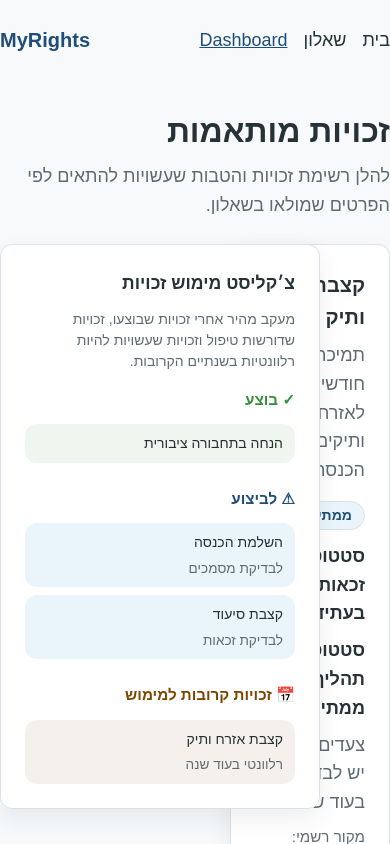
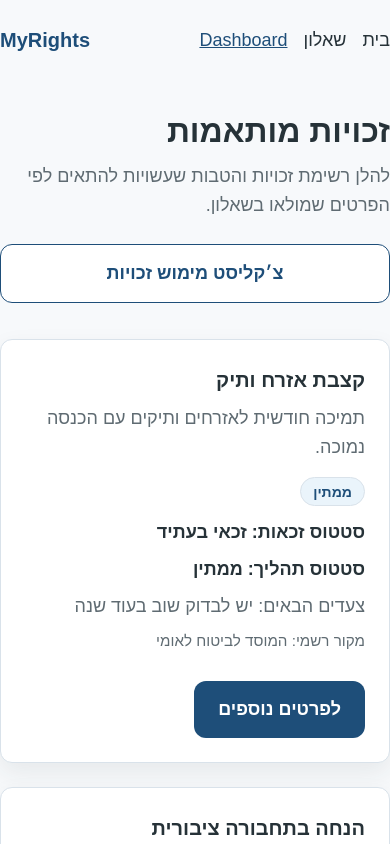
Before and after one commit to Avirooks/myrights-frontend, a React (Vite) app: page /dashboard in a window 390 px wide. Shown: the top 844 px of the page. Built offline with nearby package versions, Linux system fonts and the light colour scheme.

Commit message:
Fix dashboard responsive checklist

```diff
--- a/src/components/RightsChecklist.jsx
+++ b/src/components/RightsChecklist.jsx
@@ -1,4 +1,4 @@
-function RightsChecklist() {
+function RightsChecklist({ id, variant = 'desktop' }) {
   const completedItems = [
     { title: 'הנחה בתחבורה ציבורית', status: 'בוצע' },
   ]
@@ -12,16 +12,23 @@ function RightsChecklist() {
     { title: 'קצבת אזרח ותיק', status: 'רלוונטי בעוד שנה' },
   ]
 
+  const isMobile = variant === 'mobile'
+
   return (
     <aside
+      id={id}
+      className={`rights-checklist ${isMobile ? 'mobile' : 'desktop'}`}
       style={{
+        width: '100%',
+        maxWidth: '100%',
         backgroundColor: 'var(--color-surface)',
         border: '1px solid var(--color-border)',
         borderRadius: 'var(--radius)',
         padding: 'var(--spacing-lg)',
         boxShadow: 'var(--shadow-soft)',
-        position: 'sticky',
-        top: 'var(--spacing-lg)',
+        position: isMobile ? 'static' : 'sticky',
+        top: isMobile ? 'auto' : 'var(--spacing-lg)',
+        boxSizing: 'border-box',
       }}
     >
       <h2
@@ -36,6 +43,7 @@ function RightsChecklist() {
       >
         צ׳קליסט מימוש זכויות
       </h2>
+
       <p
         style={{
           margin: 0,
@@ -50,7 +58,6 @@ function RightsChecklist() {
       </p>
 
       <div style={{ display: 'grid', gap: 'var(--spacing-lg)' }}>
-        {/* בוצע */}
         <div>
           <h3
             style={{
@@ -64,6 +71,7 @@ function RightsChecklist() {
           >
             ✓ בוצע
           </h3>
+
           <ul
             style={{
               margin: 0,
@@ -85,13 +93,15 @@ function RightsChecklist() {
                   color: 'var(--color-text)',
                 }}
               >
-                {item.title}
+                <div>{item.title}</div>
+                <div style={{ fontSize: '0.85rem', color: '#5F6B72', marginTop: '0.25rem' }}>
+                  {item.status}
+                </div>
               </li>
             ))}
           </ul>
         </div>
 
-        {/* לביצוע */}
         <div>
           <h3
             style={{
@@ -105,6 +115,7 @@ function RightsChecklist() {
           >
             ⚠ לביצוע
           </h3>
+
           <ul
             style={{
               margin: 0,
@@ -135,7 +146,6 @@ function RightsChecklist() {
           </ul>
         </div>
 
-        {/* זכויות קרובות */}
         <div>
           <h3
             style={{
@@ -149,6 +159,7 @@ function RightsChecklist() {
           >
             📅 זכויות קרובות למימוש
           </h3>
+
           <ul
             style={{
               margin: 0,
--- a/src/pages/DashboardPage.jsx
+++ b/src/pages/DashboardPage.jsx
@@ -1,4 +1,5 @@
 import { Link } from 'react-router-dom'
+import { useState } from 'react'
 import Navbar from '../components/Navbar'
 import Card from '../components/Card'
 import Button from '../components/Button'
@@ -13,6 +14,7 @@ function getBadgeVariant(progressStatus) {
 }
 
 function DashboardPage() {
+  const [checklistOpen, setChecklistOpen] = useState(false)
   return (
     <div>
       <Navbar
@@ -50,14 +52,22 @@ function DashboardPage() {
         </section>
 
         {/* בעתיד הצ׳קליסט יתעדכן לפי הנתונים שהמשתמש ימלא בשאלון. */}
-        <div
-          style={{
-            display: 'grid',
-            gridTemplateColumns: 'minmax(0, 1fr) 320px',
-            gap: 'var(--spacing-lg)',
-            alignItems: 'start',
-          }}
-        >
+        <div className="dashboard-layout">
+
+          {/* Mobile toggle button - visible only on small screens via CSS */}
+          <div className="mobile-checklist-toggle" style={{ width: '100%' }}>
+            <button
+              type="button"
+              className="secondary"
+              onClick={() => setChecklistOpen((s) => !s)}
+              aria-expanded={checklistOpen}
+              aria-controls="mobile-checklist"
+              style={{ width: '100%', textAlign: 'center' }}
+            >
+              צ׳קליסט מימוש זכויות
+            </button>
+          </div>
+
           <section
             style={{
               display: 'grid',
@@ -92,7 +102,15 @@ function DashboardPage() {
           ))}
           </section>
 
-          <RightsChecklist />
+          <div className="desktop-checklist">
+  <RightsChecklist />
+</div>
+
+{checklistOpen && (
+  <div id="mobile-checklist" className="mobile-checklist">
+    <RightsChecklist id="mobile-checklist-content" variant="mobile" />
+  </div>
+)}
         </div>
       </main>
     </div>
--- a/src/styles/globals.css
+++ b/src/styles/globals.css
@@ -142,3 +142,97 @@ label {
 .text-muted {
   color: #5F6B72;
 }
+
+/* Responsive Dashboard Layout */
+@media (max-width: 768px) {
+  .dashboard-layout {
+    display: flex;
+    flex-direction: column;
+    grid-template-columns: unset;
+    gap: var(--spacing-lg);
+  }
+
+  /* Mobile ordering: button -> checklist -> content */
+  .mobile-checklist-toggle {
+    display: block;
+    order: 1;
+    margin-bottom: var(--spacing-sm);
+  }
+
+  .rights-checklist {
+    order: 2;
+    position: static !important;
+    width: 100%;
+    max-width: 100%;
+    top: auto !important;
+  }
+
+  .dashboard-layout > section {
+    order: 3;
+  }
+
+  /* Hide checklist when collapsed on mobile */
+  .rights-checklist.collapsed {
+    display: none;
+  }
+
+  .container {
+    padding: 0 var(--spacing-md);
+  }
+}
+.dashboard-layout {
+  display: grid;
+  grid-template-columns: minmax(0, 1fr) 320px;
+  gap: var(--spacing-lg);
+  align-items: start;
+}
+
+.mobile-checklist-toggle {
+  display: none;
+}
+
+.mobile-checklist {
+  display: none;
+}
+
+.desktop-checklist {
+  display: block;
+}
+
+@media (max-width: 768px) {
+  .dashboard-layout {
+    display: flex;
+    flex-direction: column;
+    width: 100%;
+    max-width: 100%;
+  }
+
+  .mobile-checklist-toggle {
+    display: block;
+    width: 100%;
+    order: 1;
+  }
+
+  .mobile-checklist {
+    display: block;
+    width: 100%;
+    max-width: 100%;
+    order: 2;
+  }
+
+  .desktop-checklist {
+    display: none;
+  }
+
+  .dashboard-layout > section {
+    order: 3;
+    width: 100%;
+    max-width: 100%;
+  }
+
+  .rights-checklist.mobile {
+    position: static !important;
+    width: 100% !important;
+    max-width: 100% !important;
+  }
+}
```
